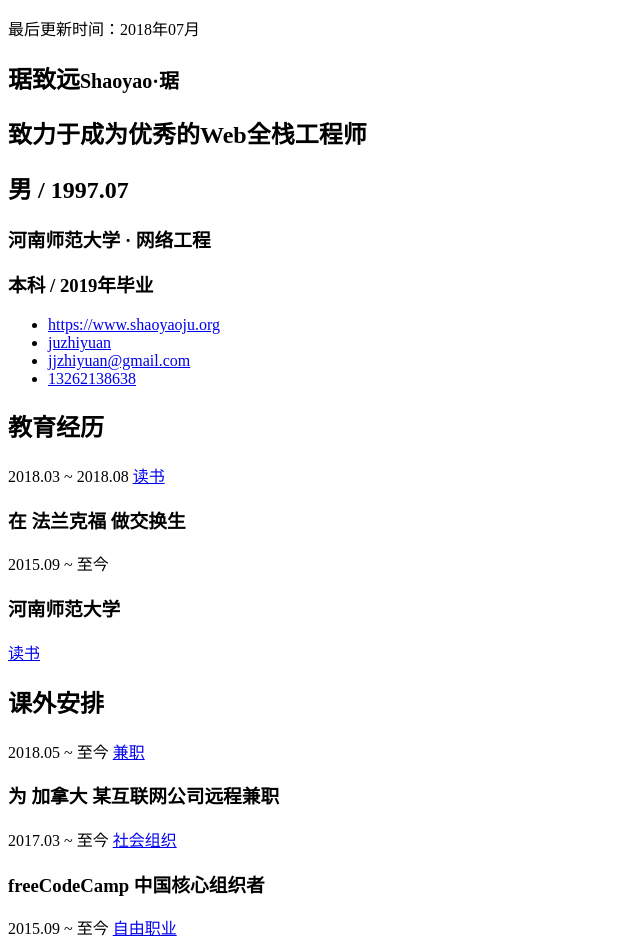
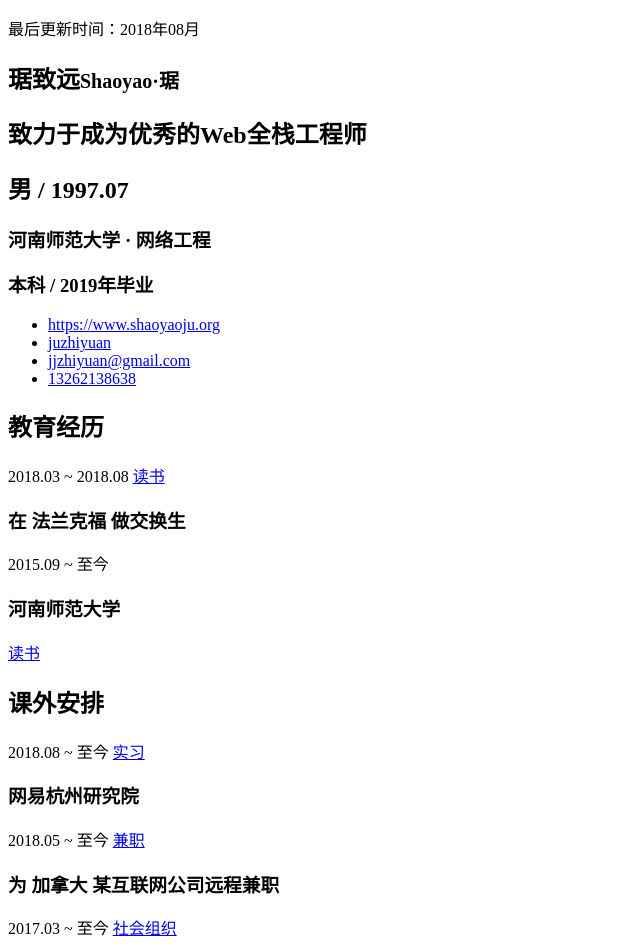
Before and after one commit to juzhiyuan/resume, a plain HTML site: page src/index.html in a window 1280 px wide. Shown: the top 952 px of the page, without its empty margins (0-640 px from the left). Drawn offline with Linux system fonts and the light colour scheme.

Commit message:
add 网易实习

```diff
--- a/src/index.html
+++ b/src/index.html
@@ -10,7 +10,7 @@
 
 <body class="print">
     <!--[if IE]><p class="kill-ie">微软都放弃了IE，为什么你却还不放弃？</p><![endif]-->
-    <p class="last-modified">最后更新时间：2018年07月</p>
+    <p class="last-modified">最后更新时间：2018年08月</p>
     <div class="content">
         <header class="content-hd">
             <section class="title">
@@ -68,6 +68,13 @@
                         <span class="section-title-r"></span>
                     </header>
                     <div class="section-bd">
+                      <div class="item">
+                          <header class="item-hd">
+                              <span class="item-time">2018.08 ~ 至今</span>
+                              <a class="btn item-more" href="#" target="_blank">实习</a>
+                              <h3 class="item-name">网易杭州研究院</h3>
+                          </header>
+                      </div>
                         <div class="item">
                             <header class="item-hd">
                                 <span class="item-time">2018.05 ~ 至今</span>
```
Also changed, not shown: index.html (+1 -1 lines), resume.jpg (added), resume.png (deleted), 1 other file.
